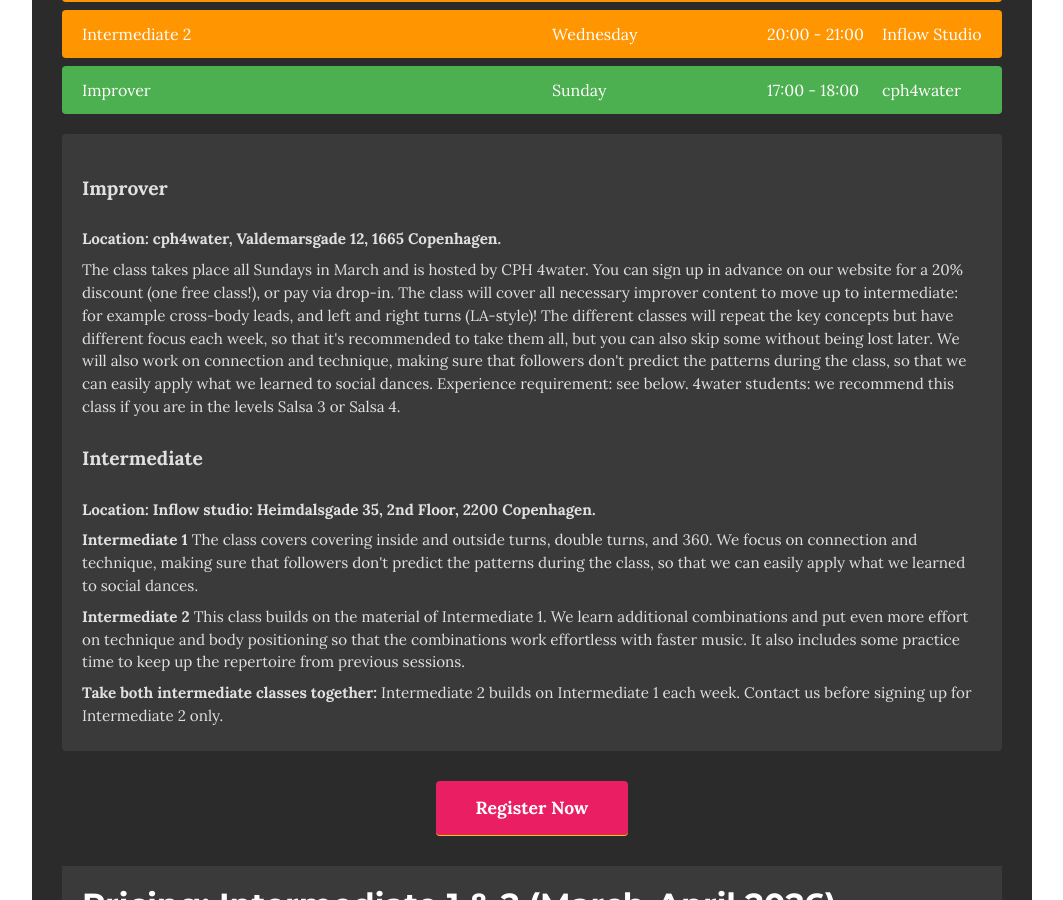
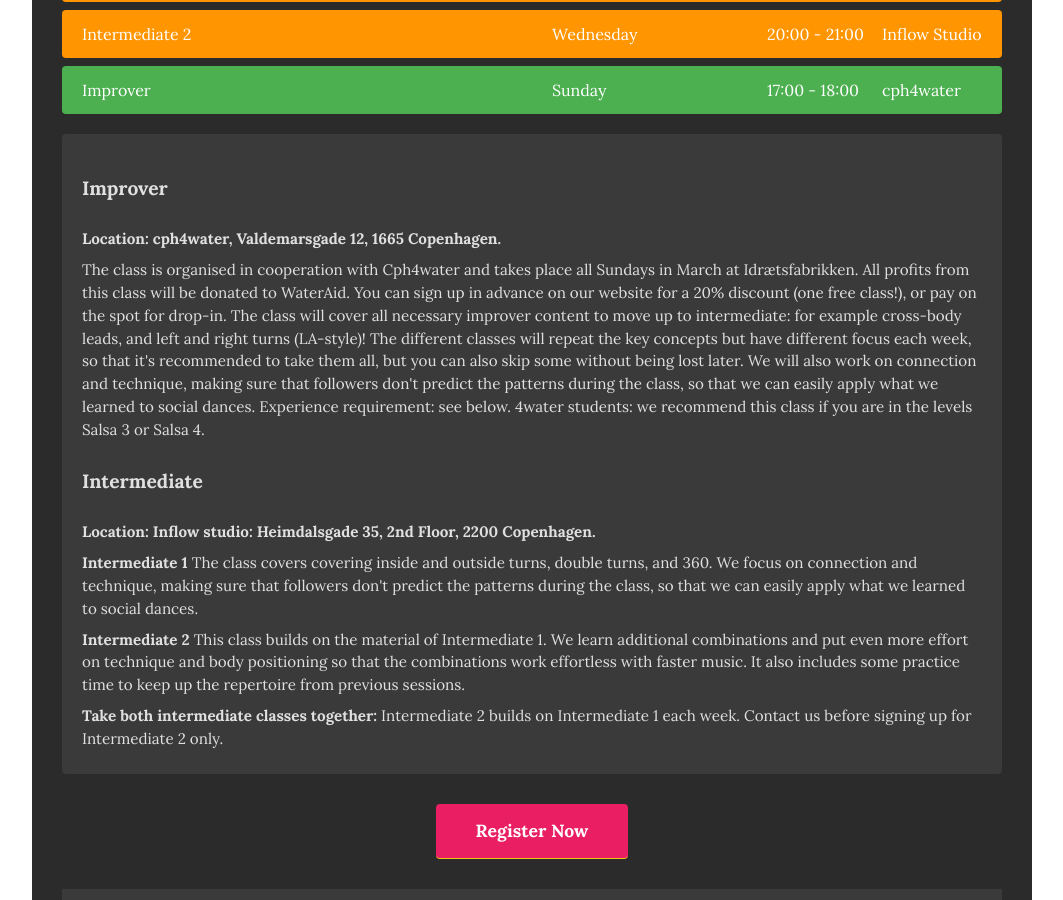
Before and after one commit to sdarougheh/salsalastyle, a Jekyll site: the page built from index.html, in a window 1280 px wide and 900 px high, scrolled down 878 px. Shown: the whole window, without its empty margins (108-1171 px from the left). Built offline with Jekyll 4.4.1, drawn with Linux system fonts in a browser that asks for light colours; comment, search, counter and statistics services are not loaded.

Commit message:
spring classes

```diff
--- a/_includes/classes.html
+++ b/_includes/classes.html
@@ -36,7 +36,9 @@
       <h4>Improver</h4>
       <p><b>Location: cph4water, Valdemarsgade 12, 1665 Copenhagen.</b></p>
   <p>
-    The class takes place all Sundays in March and is hosted by CPH 4water. You can sign up in advance on our website for a 20% discount (one free class!), or pay via drop-in.
+    The class is organised in cooperation with Cph4water and takes place all Sundays in March at Idrætsfabrikken.
+    All profits from this class will be donated to WaterAid.
+    You can sign up in advance on our website for a 20% discount (one free class!), or pay on the spot for drop-in.
         The class will cover all necessary improver content to move up to intermediate: for example cross-body leads, and left and right turns (LA-style)!
     The different classes will repeat the key concepts but have different focus each week, so that it's recommended to take them all, but you can also skip some without being lost later.
     We will also work on connection and technique, making sure that followers don't predict the patterns during the class, so that we can easily apply what we learned to social dances.
```
